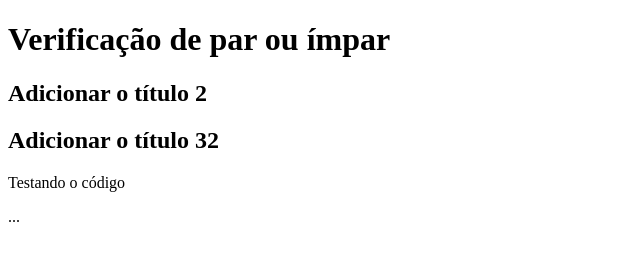
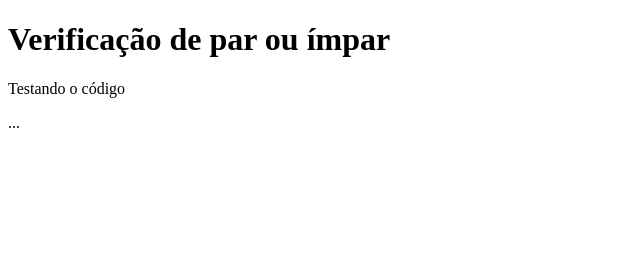
Before and after one commit to profdiegocarvalho/cadastro-de-produtos, a plain HTML site: page index.html in a window 1280 px wide. Shown: the whole page, without its empty margins (0-640 px from the left). Drawn offline with Linux system fonts and the light colour scheme.

Commit message:
Restaurando

```diff
--- a/app.js
+++ b/app.js
@@ -7,7 +7,5 @@ for(let i = 0; i < numeros.length; i++){
     console.log(numero[i] + " é um número par")
   }else{
     console.log(numero[i] + " é um número ímpar")
-console.log(numero[i] + " é um número ímpar")
-console.log(numero[i] + " é um número ímpar")
   }
 }
--- a/index.html
+++ b/index.html
@@ -10,8 +10,6 @@
     <h1>Verificação de par ou ímpar</h1>
     <!-- Adicionando comentário oculto -->
     <script src="app.js"></script>
-    <h2>Adicionar o título 2</h2>
-    <h2>Adicionar o título 32</h2>
 
     <p>Testando o código</p>
     ...
```
